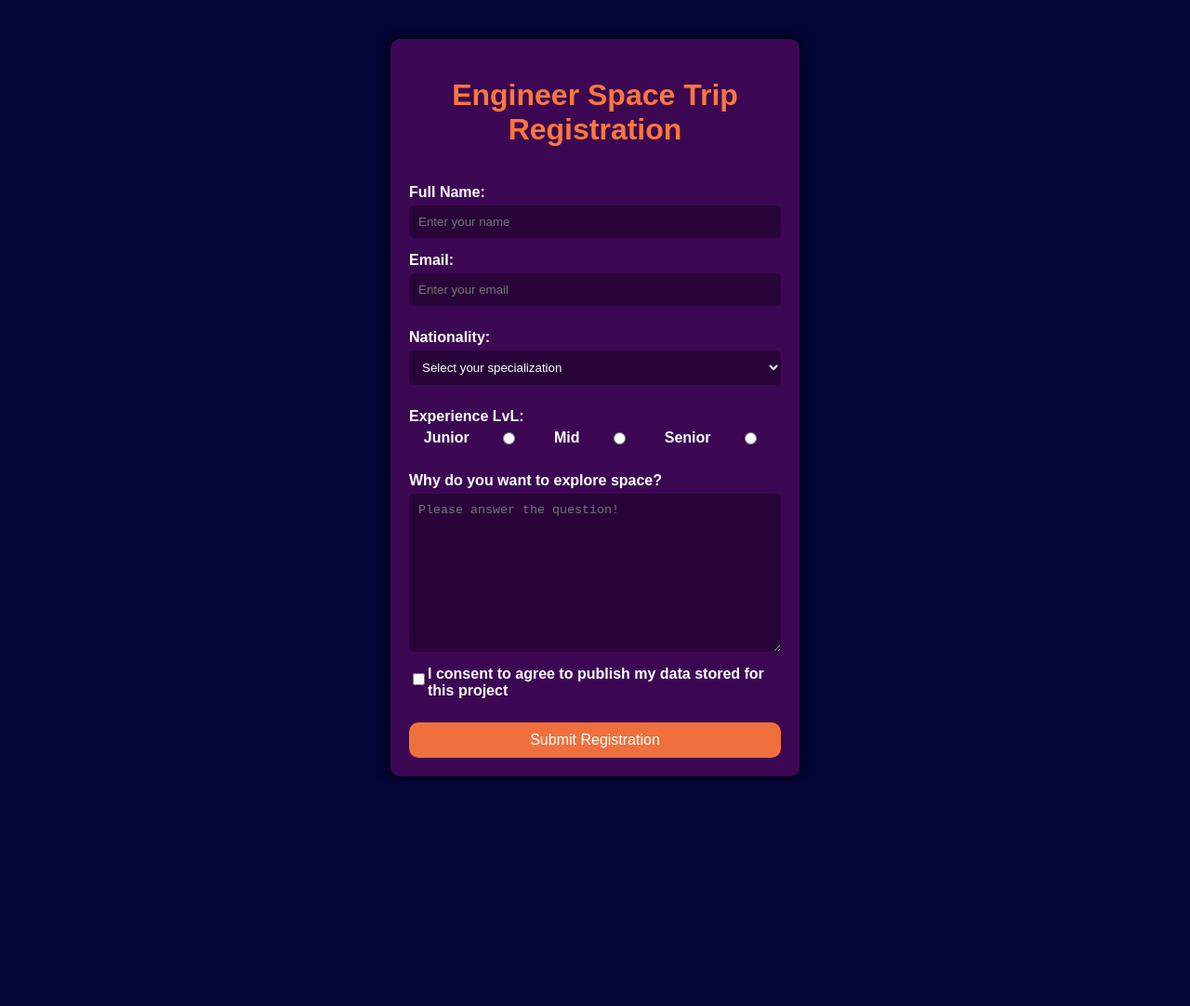
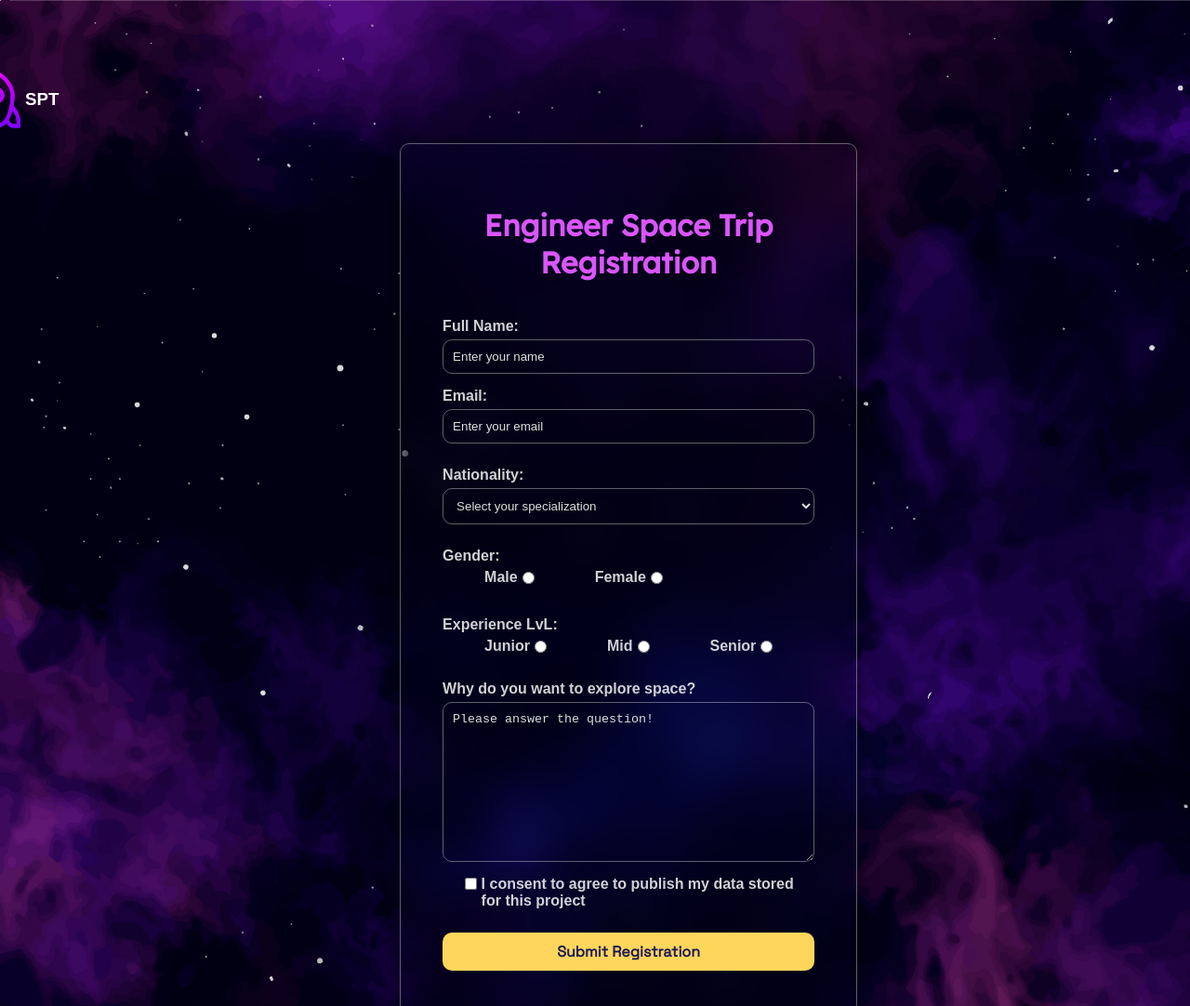
Before and after one commit to Seif-Eldin-Ahmed/SPT-Space_Travel, a plain HTML site: page index.html in a window 1280 px wide. Shown: the top 1082 px of the page at 93% size. Before the commit the page ends 840 px from the top, so only its background shows below. Drawn offline with Linux system fonts and the light colour scheme.

Commit message:
Push a design v1.1.0🚀

```diff
--- a/index.html
+++ b/index.html
@@ -4,65 +4,83 @@
     <meta charset="UTF-8">
     <meta name="viewport" content="width=device-width, initial-scale=1.0">
     <meta name="description" content="describing project overview">
-    <title>Space-Travel Web App</title>
-    <link rel="stylesheet" href="main.css" />
-    <link rel="icon" href="assets/ST-Logo.png" />
+    <title>Space-Travel Web App</title>  <!-- the name of document in browser -->
+    <link rel="stylesheet" href="main.css" />  <!-- to link it with the main file of type of "CSS" to active the "CSS" in the code -->
+    <link rel="stylesheet" href="https://fonts.googleapis.com/css?family=Lexend">  <!-- to add any type of fonts from "Google Fonts" -->
+    <link rel="stylesheet" href="https://fonts.googleapis.com/css?family=Space Grotesk">
+    <link rel="icon" href="assets/SPT-Logo.png" />  <!-- icon source page -->
 
   </head>
+
   <body>
 
-    <div class="container">
+    <div class="logo">  <!-- Logo brand in the home page -->
+      <img src="assets/SPT-Logo.png">
+      <h3>SPT</h3>
+    </div>
 
-        <h1>Engineer Space Trip Registration</h1>
-        <form id="registration-form">
+    <div class="container"> <!-- Form -->
 
-            <label>Full Name:</label>
-            <input type="text" id="name" class="name" name="name" required placeholder="Enter your name">
+        <h1>Engineer Space Trip Registration</h1>  <!-- main heading of the form -->
 
-            <label>Email:</label>
-            <input type="email" id="email" name="email" required placeholder="Enter your email">
+        <form action="https://sheetdb.io/api/v1/em57t1w4ww00q" method="POST" id="sheetdb-form" onsubmit="myfunc(event)">  <!-- receive the link to access to send data of the form to the "Google Sheets" -->
 
-            <label for="" class="nationality-label">Nationality:</label>
+            <label for=""> Full Name: </label>       <!-- (data[....]) > to link the data of the form with the fields of the google sheet -->
+            <input type="text" class="name" id="name" name="data[Full Name]" placeholder="Enter your name" required>
 
-            <select name="" id="" class="options">
+            <label for=""> Email: </label>
+            <input type="email" id="email" name="data[Email]" placeholder="Enter your email" required>
 
-                <option value="" disabled selected>Select your specialization</option>
-                <option value="Egypt">Egypt</option>
+            <label for="" class="nationality-label"> Nationality: </label>
+            <select onfocus="this.size=5;" onblur="this.size=0;" onchange="this.size=1; this.blur()"
+             class="options" id="nationality" name="data[Nationality]">  <!-- to customize and change of the color, size, and the animation of the select choices of select field -->
+
+                <option value="" disabled selected>Select your specialization</option>  <!-- only to read (Just a hint) not to choose -->
+                <option value="Egypt">Egypt</option>  <!-- set the values of the choices in the select field -->
                 <option value="USA">USA</option>
-                <option value="UK">USA</option>
+                <option value="UK">UK</option>
                 <option value="Canada">Canada</option>
-
             </select>
 
-            <label for="" class="experience-label"> Experience LvL: </label>
 
-            <div class="radio-group">
-                <label for="">Junior</label>
-                <input type="radio" id="Junior" name="experience" value="Junior">
+            <!-- gender section -->
+            <label for="" class="gender-label"> Gender: </label>
+            <div class="gRadio-group">
+              <label for="" > Male </label>
+              <input type="radio" id="gender" name="data[Gender]" value="Male">
 
-                <label for="">Mid</label>
-                <input type="radio" id="mid" name="experience" value="Mid">
-
-                <label for="">Senior</label>
-                <input type="radio" id="senior" name="experience" value="Senior">
+              <label for="" > Female </label>
+              <input type="radio" name="data[Gender]" value="Female">
             </div>
 
-            <label for="">Why do you want to explore space?</label>
 
-            <textarea name="" id="motivational-q" name="motivational-q" rows="10" cols="20" placeholder="Please answer the question!"></textarea>
+            <!-- experience lvl section -->
+            <label for="" class="experience-label"> Experience LvL: </label>
+            <div class="eRadio-group">
+              <label for=""> Junior </label>
+              <input type="radio" id="Junior" name="data[Experience LvL]" value="Junior">
 
-                <div  class="checkbox-group">
-                    <input type="checkbox" id="consent" name="consent" required>
-                    <label for="consent">I consent to agree to publish my data stored for this project</label>
-                </div>
+              <label for=""> Mid </label>
+              <input type="radio" id="Mid" name="data[Experience LvL]" value="Mid">
+
+              <label for=""> Senior </label>
+              <input type="radio" id="Senior" name="data[Experience LvL]" value="Senior">
+            </div>
+
+            <!-- motivational question in the form -->
+            <label for=""> Why do you want to explore space? </label>
+            <textarea id="motivational_q" name="data[Motivational Question.?]" rows="10" cols="20" placeholder="Please answer the question!"></textarea>
 
 
+            <div class="checkbox-group">
+              <input type="checkbox" id="consent" name="" required>
+              <label for="">I consent to agree to publish my data stored for this project</label>
+            </div>
+
             <button type="submit">Submit Registration</button>
-
         </form>
     </div>
 
-
-    <script src="script.js"></script>
+    <script src="script.js"></script>  <!-- to link it with the script file of type of "Java Script" to active the "JS" in the code -->
   </body>
 </html>
--- a/main.css
+++ b/main.css
@@ -1,35 +1,63 @@
+/* edit the body background and the content in it */
 body {
     font-family: Arial, Helvetica, sans-serif;
-    background-color: #030637;
+    background: url(assets/galaxy-bg.jpg) no-repeat;
+    background-size: cover;
     color: #ffffff;
     margin: 0;
     padding: 20px;
     display: flex;
     justify-content: center;
     align-items: center;
-    height: 100vh;
+    height: 150vh;
 }
 
+/* set the size and fit the logo brand to the page */
+.logo img {
+    width: 100%;
+    height: 100%;
+    width: 70px;
+    height: auto;
+    margin-top: -548px;
+    margin-bottom: 850px;
+    margin-right: 399px;
+    object-fit: cover;
+}
+.logo h3 {
+    margin-left: 66px;
+    margin-top: -900px;
+}
+
+/* style the size, color, style, and effect on form */
 .container {
-    background-color: #3C0753;
-    padding: 20px;
-    margin-top: 3%;
+    background-color: transparent;
+    padding: 45px;
+    margin-top: 10%;
+    margin-right: 32%;
+    margin-bottom: 120px;
+    border: 1.5px solid #ffffff5e;
     border-radius: 10px;
-    box-shadow: 0 0 15px #000105;
+    backdrop-filter: blur(20px);
+    box-shadow: 0 0 20px rgba(0, 0, 0, .5);
     max-width: 400px;
     width: 100%;
 }
 
+/* customize and style the heading form */
 h1 {
     text-align: center;
     margin-bottom: 40px;
-    color: #FB773C;
+    font-family: Lexend;
+    color: #da56fb;
+
+
 }
 
 /* Style the registration form */
 form {
     display: flex;
     flex-direction: column;
+    color: #ffffffd1;
 }
 
 label {
@@ -41,46 +69,100 @@ label {
     margin-top: 10px;
 }
 
+    /* to active the color animation when the mouse get on choice in select field */
+    option:nth-child(2):hover {
+        background: #ffc519;
+    }
+    option:nth-child(3):hover {
+        background: #ffc519;
+    }
+    option:nth-child(4):hover {
+        background: #ffc519;
+    }
+    option:nth-child(5):hover {
+        background: #ffc519;
+    }
+
+.gender-label {
+   margin-top: 10px;
+ }
+
 .experience-label {
     margin-top: 10px;
 }
 
+
 input, select, textarea {
     margin-bottom: 15px;
     padding: 10px;
-    border-radius: 5px;
-    border: none;
-    background-color: #290439;
-    color: #ffffff;
+    border-radius: 10px;
+    border: 1px solid #ffffff5e;
+    background-color: transparent;
+    color: #ffffffdd;
 }
 
-input[type="radio"] {
-    margin-right: 10px;
+select {
+    background-color: #ffffff00;
 }
 
-.radio-group {
+::placeholder{
+    color: #ffffffdd;
+}
+
+
+.gRadio-group {
+    display: flex;
+    margin-bottom: 10px;
+    margin-left: 45px;
+
+    input[type="radio"]{
+        accent-color: #ffc519;
+        margin-right: 65px;
+    }
+}
+.eRadio-group {
     display: flex;
     justify-content: space-around;
     margin-bottom: 15px;
+    margin-left: 45px;
+
+    input[type="radio"]{
+        accent-color: #ffc519;
+        margin-right: 65px;
+    }
 }
-
-
 .checkbox-group {
     display: flex;
     align-items: center;
     margin-bottom: 20px;
+    margin-left: 20px;
+
+    input[type="checkbox"]{
+        accent-color: #ffc519;
+        margin-top: -9px;
+        margin-right: 4.5px;
+    }
 }
 
 button {
     padding: 10px;
-    background-color: #fb783cf0;
+    background-color: #ffd65c;
     border: none;
-    color: #ffffff;
+    color: #1b1957;
     border-radius: 10px;
     cursor: pointer;
+    font-family: Space Grotesk;
     font-size: 16px;
+    font-weight: bold;
 }
 
+/* animate the button when mouse get on */
 button:hover {
-    background-color: #ff590c;
+    background-color: #ffc519;
 }
+
+.text {
+    margin-top: 1100px;
+    margin-right: -00px;
+    display: inline;
+}
--- a/script.js
+++ b/script.js
@@ -0,0 +1,45 @@
+function myfunc(event) {
+    event.preventDefault();
+
+    // calling the data of the form and set them to variables
+    var name = document.getElementById("name").value;
+    var email = document.getElementById("email").value;
+    var nationality = document.getElementById("nationality").value;
+    var gender = document.getElementById("gender");
+    var motivational_q = document.getElementById("motivational_q").value;
+
+    //                       - value -          - value -
+    gender.checked ? gender = "Male" : gender = "Female";
+
+    // to set the values of the data and send them all to local storage in inspect page(de bug)
+    localStorage.setItem('ls_full_name', name);
+    localStorage.setItem('ls_email', email);
+    localStorage.setItem('ls_nationality', nationality);
+    localStorage.setItem('ls_gender', gender);
+
+    document.getElementsByName('data[Experience LvL]')
+    .forEach(radio => {
+        if (radio.checked) {
+            localStorage.setItem('ls_experience_lvl', radio.value);
+        }
+    });
+
+    localStorage.setItem('ls_motivational_q.?', motivational_q);
+}
+
+// to call the id of the form and, link the data of the value of the form to the google sheet which we created
+var form = document.getElementById('sheetdb-form');
+  form.addEventListener("submit", e => {    // to call the submit button of the form and give it the orders
+    e.preventDefault();    // access the data
+    fetch(form.action, {    // to catch the form data (code) and activating it
+        method : "POST",
+        body: new FormData(document.getElementById("sheetdb-form")),
+    }).then(    // to do next
+        response => response.json()   // active the data and send them
+    ).then((html) => {    // to call the "html" files direction
+      // you can put any JS code here
+      window.open('index-out.html', '_blank');  // to open new window and display other information
+      // also we can do this --> alert('Signed Up Successfully✅')
+
+    });
+  });
```
Also changed, not shown: index-out.html (added, +64 -0 lines), assets/38055.jpg (deleted), assets/Color Hunt Palette 0306373c0753720455910a67.png (deleted), assets/SPT-Logo.png (added), assets/colorful-rocket-launch-round-sign-template/License free.txt (deleted), assets/colorful-rocket-launch-round-sign-template/License premium.txt (deleted), assets/galaxy-bg.jpg (added), structure.txt, 2 other files.
